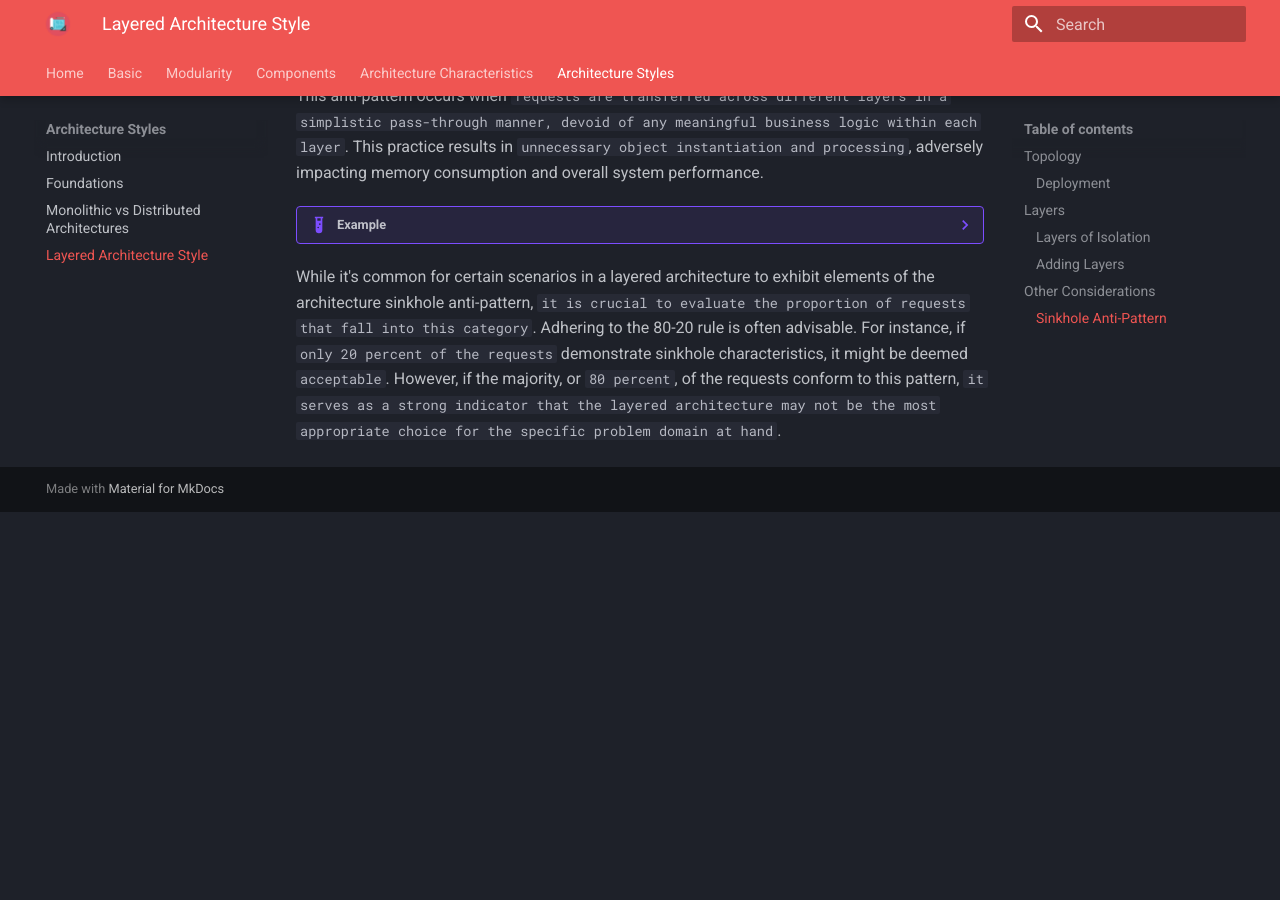
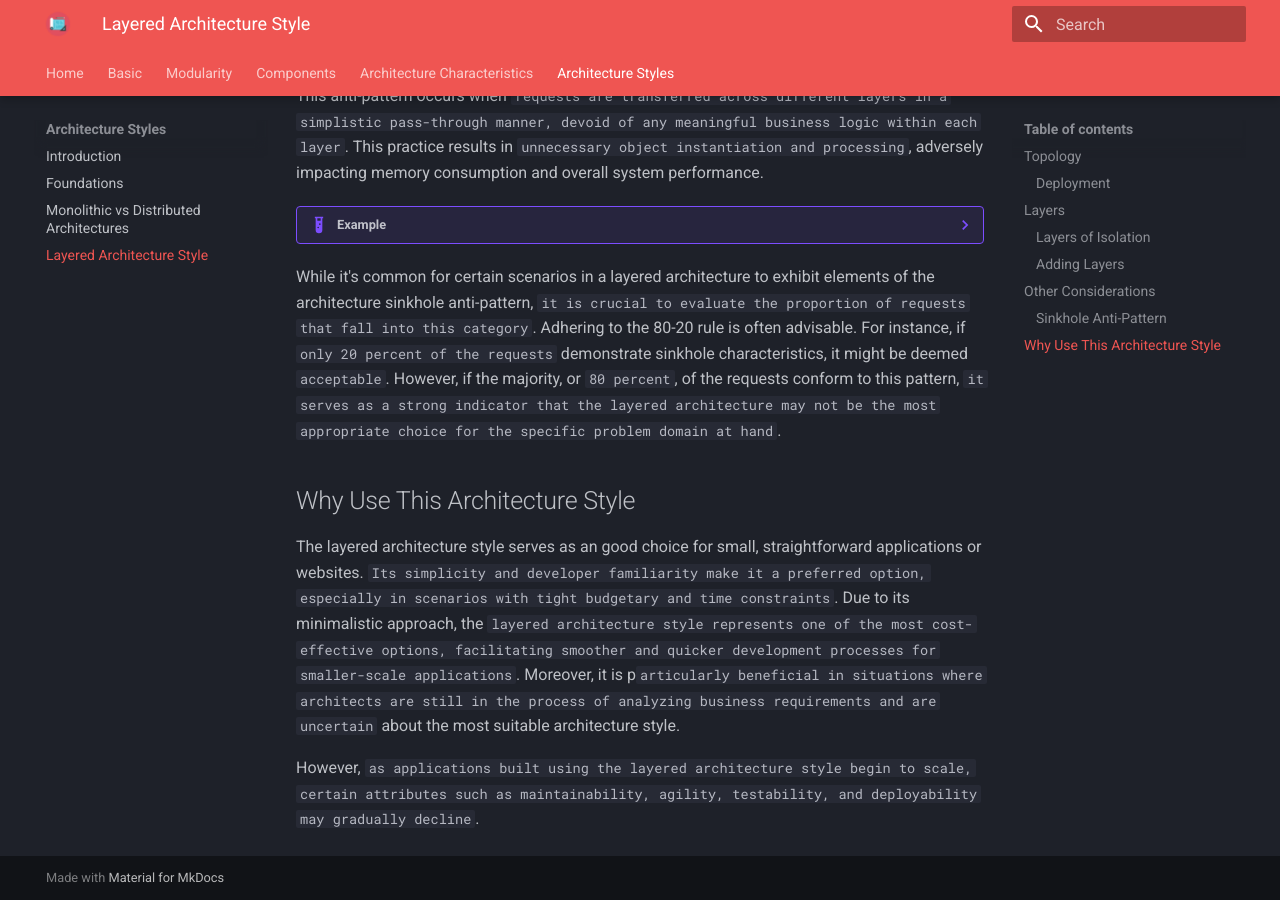
Before and after one commit to RomeroGabriel/mastering-software-architecture, an MkDocs documentation site: the page built from documentation/arch_styles/layered_arch.md, in a window 1280 px wide and 900 px high, scrolled down 4024 px. Built offline with MkDocs 1.6.1 and Material for MkDocs 9.7.7, drawn with Linux system fonts in a browser that asks for light colours; before the commit the page ends 4536 px from its top, so only the background shows below that.

Commit message:
Add Why Use This Architecture Style

```diff
--- a/documentation/arch_styles/layered_arch.md
+++ b/documentation/arch_styles/layered_arch.md
@@ -80,3 +80,9 @@ This anti-pattern occurs when `requests are transferred across different layers
     Presentation layer responds to a user request to fetch basic customer data, the request is successively passed through the business layer, the rules layer, the persistence layer, and eventually to the database layer `without any data manipulation, aggregation, or rule application taking place`.
 
 While it's common for certain scenarios in a layered architecture to exhibit elements of the architecture sinkhole anti-pattern, `it is crucial to evaluate the proportion of requests that fall into this category`. Adhering to the 80-20 rule is often advisable. For instance, if `only 20 percent of the requests` demonstrate sinkhole characteristics, it might be deemed `acceptable`. However, if the majority, or `80 percent`, of the requests conform to this pattern, `it serves as a strong indicator that the layered architecture may not be the most appropriate choice for the specific problem domain at hand`.
+
+## Why Use This Architecture Style
+
+The layered architecture style serves as an good choice for small, straightforward applications or websites. `Its simplicity and developer familiarity make it a preferred option, especially in scenarios with tight budgetary and time constraints`. Due to its minimalistic approach, the `layered architecture style represents one of the most cost-effective options, facilitating smoother and quicker development processes for smaller-scale applications`. Moreover, it is p`articularly beneficial in situations where architects are still in the process of analyzing business requirements and are uncertain` about the most suitable architecture style.
+
+However, `as applications built using the layered architecture style begin to scale, certain attributes such as maintainability, agility, testability, and deployability may gradually decline`.
```
